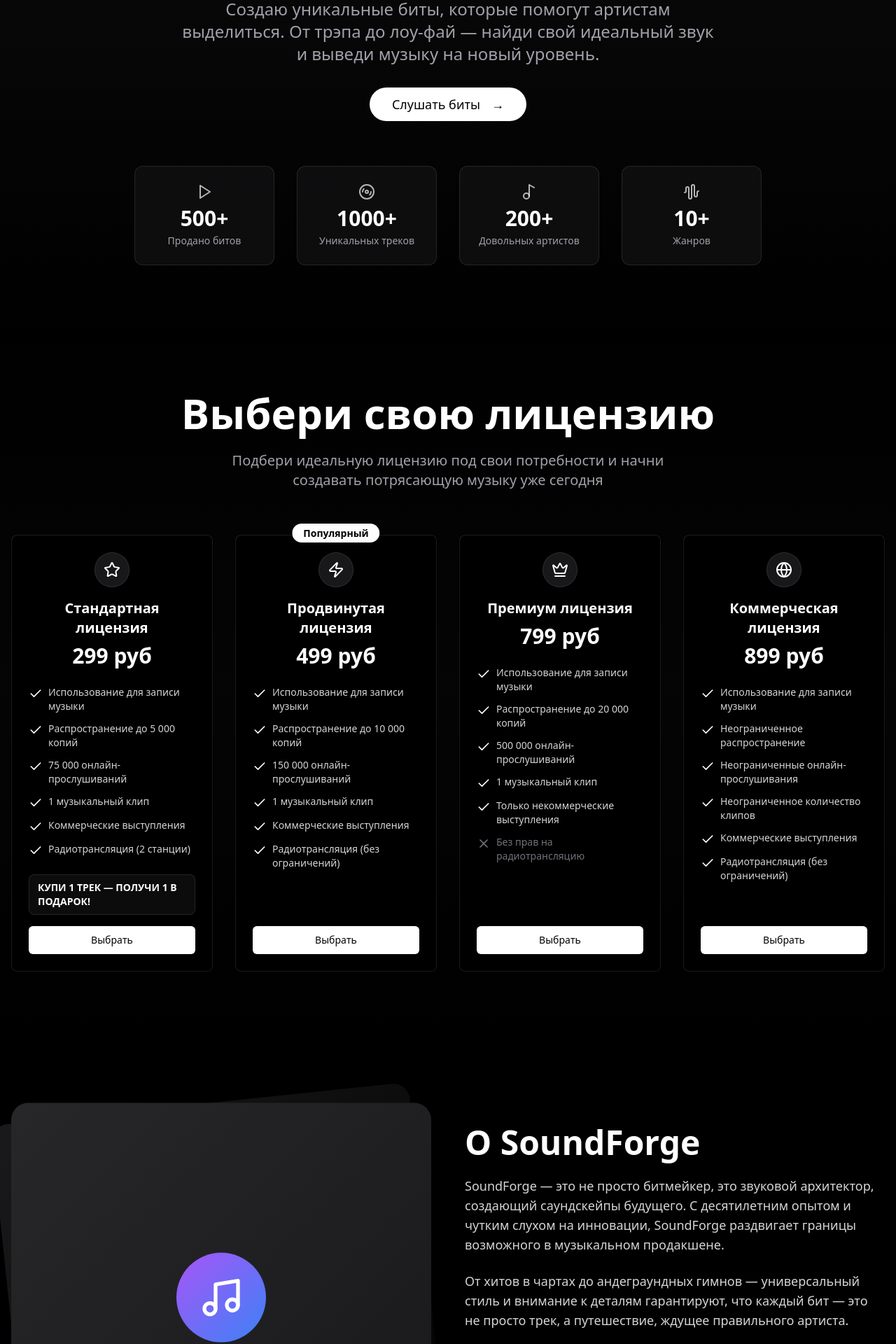
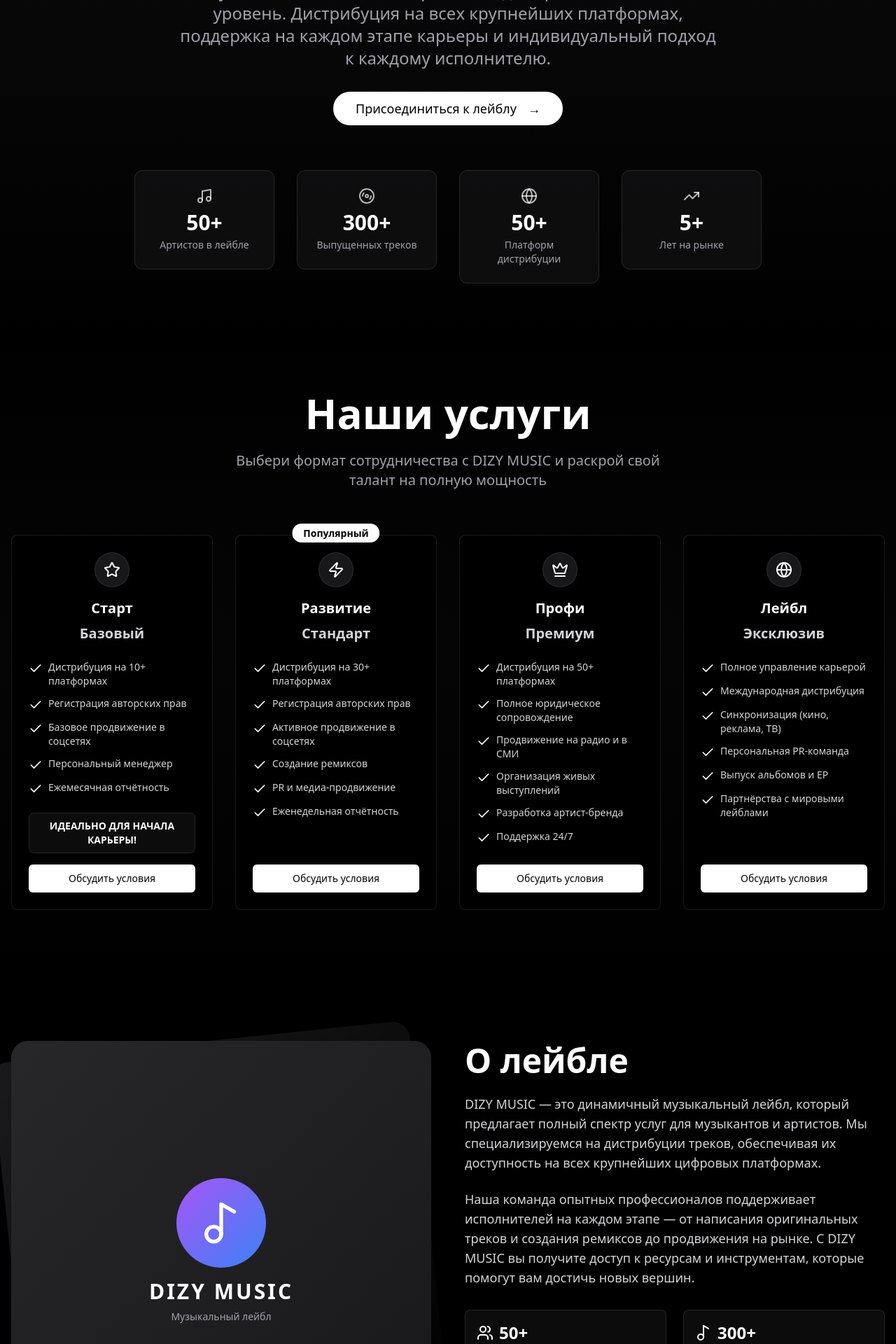
Before and after one commit to pr-poehali-dev/nordic-design-system, a React (Vite) app: page / in a window 1280 px wide. Shown: the part 320-2240 px from the top of the page at 70% size. Built offline with nearby package versions, Linux system fonts and the light colour scheme.

Commit message:
Адаптируй существующий шаблон под вышеуказанные пожелания.

```diff
--- a/index.html
+++ b/index.html
@@ -23,7 +23,9 @@
     <script src="https://cdn.poehali.dev/intertnal/js/telemetry-min.js"></script>
     <!-- IMPORTANT: DO NOT REMOVE THIS SCRIPT TAG OR THIS COMMENT! -->
 
-</head>
+    <meta name="pp-name" value="nordic-design-system">
+      <script src="https://cdn.poehali.dev/intertnal/js/inspector-min.js"></script>
+  </head>
 
 <body>
 <div id="root"></div>
--- a/src/components/landing/AboutSection.tsx
+++ b/src/components/landing/AboutSection.tsx
@@ -1,11 +1,11 @@
 import { useRef, useEffect, useState } from "react";
-import { Headphones, Music, Mic2, Award } from "lucide-react";
+import Icon from "@/components/ui/icon";
 
 const achievements = [
-  { icon: <Headphones className="w-6 h-6" />, label: "Лет опыта", value: "10+" },
-  { icon: <Music className="w-6 h-6" />, label: "Созданных треков", value: "500+" },
-  { icon: <Mic2 className="w-6 h-6" />, label: "Коллабораций с артистами", value: "100+" },
-  { icon: <Award className="w-6 h-6" />, label: "Наград", value: "15+" },
+  { icon: "Users", label: "Артистов в команде", value: "50+" },
+  { icon: "Music2", label: "Выпущенных треков", value: "300+" },
+  { icon: "Globe", label: "Платформ дистрибуции", value: "50+" },
+  { icon: "Award", label: "Лет на рынке", value: "5+" },
 ];
 
 const AboutSection = () => {
@@ -57,23 +57,20 @@ const AboutSection = () => {
             <div className="w-full aspect-square bg-gradient-to-br from-zinc-800 to-zinc-900 rounded-3xl relative z-10 flex items-center justify-center">
               <div className="text-center p-8">
                 <div className="w-32 h-32 mx-auto mb-4 rounded-full bg-gradient-to-br from-purple-500 to-blue-500 flex items-center justify-center">
-                  <Music className="w-16 h-16 text-white" />
+                  <Icon name="Music2" size={64} className="text-white" />
                 </div>
-                <p className="text-zinc-400 text-lg">Фото продюсера</p>
+                <p className="text-white text-3xl font-bold tracking-widest">DIZY MUSIC</p>
+                <p className="text-zinc-400 text-sm mt-2">Музыкальный лейбл</p>
               </div>
             </div>
           </div>
           <div>
-            <h2 className="text-4xl md:text-5xl font-bold mb-6 text-white">О SoundForge</h2>
+            <h2 className="text-4xl md:text-5xl font-bold mb-6 text-white">О лейбле</h2>
             <p className="text-lg mb-6 text-zinc-300">
-              SoundForge — это не просто битмейкер, это звуковой архитектор, создающий саундскейпы
-              будущего. С десятилетним опытом и чутким слухом на инновации, SoundForge раздвигает
-              границы возможного в музыкальном продакшене.
+              DIZY MUSIC — это динамичный музыкальный лейбл, который предлагает полный спектр услуг для музыкантов и артистов. Мы специализируемся на дистрибуции треков, обеспечивая их доступность на всех крупнейших цифровых платформах.
             </p>
             <p className="text-lg mb-8 text-zinc-300">
-              От хитов в чартах до андеграундных гимнов — универсальный стиль и внимание к деталям
-              гарантируют, что каждый бит — это не просто трек, а путешествие, ждущее правильного
-              артиста.
+              Наша команда опытных профессионалов поддерживает исполнителей на каждом этапе — от написания оригинальных треков и создания ремиксов до продвижения на рынке. С DIZY MUSIC вы получите доступ к ресурсам и инструментам, которые помогут вам достичь новых вершин.
             </p>
             <div className="grid grid-cols-2 gap-6">
               {achievements.map((achievement, index) => (
@@ -85,7 +82,9 @@ const AboutSection = () => {
                   style={{ transitionDelay: `${index * 100}ms` }}
                 >
                   <div className="flex items-center mb-2">
-                    <div className="mr-2 text-white">{achievement.icon}</div>
+                    <div className="mr-2 text-white">
+                      <Icon name={achievement.icon} size={24} />
+                    </div>
                     <div className="text-2xl font-bold text-white">{achievement.value}</div>
                   </div>
                   <div className="text-sm text-zinc-400">{achievement.label}</div>
--- a/src/components/landing/ContactSection.tsx
+++ b/src/components/landing/ContactSection.tsx
@@ -64,7 +64,7 @@ const ContactSection = () => {
           isVisible ? "opacity-100 translate-y-0" : "opacity-0 translate-y-5"
         }`}
       >
-        <h2 className="text-5xl font-bold mb-10 text-center text-zinc-200">Связаться со мной</h2>
+        <h2 className="text-5xl font-bold mb-10 text-center text-zinc-200">Присоединиться к DIZY MUSIC</h2>
         <div
           className={`max-w-md mx-auto bg-black/50 backdrop-blur-lg rounded-lg p-8 shadow-2xl border border-white/10 transition-all duration-500 delay-200 ${
             isVisible ? "opacity-100 translate-y-0" : "opacity-0 translate-y-5"
@@ -96,7 +96,7 @@ const ContactSection = () => {
             <div className="mb-4">
               <Textarea
                 name="message"
-                placeholder="Ваше сообщение"
+                placeholder="Расскажите о себе и своей музыке"
                 value={formData.message}
                 onChange={handleChange}
                 required
--- a/src/components/landing/Footer.tsx
+++ b/src/components/landing/Footer.tsx
@@ -6,7 +6,7 @@ const Footer = () => {
       <div className="container mx-auto px-4">
         <div className="flex flex-col md:flex-row justify-between items-center">
           <p className="text-zinc-400 mb-4 md:mb-0">
-            &copy; {new Date().getFullYear()} SoundForge. Все права защищены.
+            &copy; {new Date().getFullYear()} DIZY MUSIC. Все права защищены.
           </p>
           <div className="flex space-x-4">
             <a
--- a/src/components/landing/Header.tsx
+++ b/src/components/landing/Header.tsx
@@ -30,7 +30,7 @@ const Header = () => {
     >
       <div className="container mx-auto px-4 py-4 flex justify-between items-center">
         <a href="/" className="text-3xl font-bold tracking-tighter text-white">
-          SoundForge
+          DIZY MUSIC
         </a>
         <div className="md:hidden">
           <Button
@@ -53,7 +53,7 @@ const Header = () => {
                 onClick={() => scrollToSection("licenses")}
                 className="text-white hover:text-purple-400 transition-colors"
               >
-                Лицензии
+                Услуги
               </button>
             </li>
             <li>
@@ -61,7 +61,7 @@ const Header = () => {
                 onClick={() => scrollToSection("about")}
                 className="text-white hover:text-purple-400 transition-colors"
               >
-                Обо мне
+                О лейбле
               </button>
             </li>
             <li>
@@ -79,8 +79,8 @@ const Header = () => {
           className="hidden md:block border-white/20 text-white hover:bg-white/10"
           asChild
         >
-          <a href="#" target="_blank" rel="noopener noreferrer">
-            BeatStars
+          <a href="#contact" onClick={(e) => { e.preventDefault(); document.getElementById('contact')?.scrollIntoView({ behavior: 'smooth' }); }}>
+            Сотрудничество
           </a>
         </Button>
       </div>
--- a/src/components/landing/HeroSection.tsx
+++ b/src/components/landing/HeroSection.tsx
@@ -1,6 +1,6 @@
 import { useEffect, useRef, useState } from "react";
 import { Button } from "@/components/ui/button";
-import { Play, Disc3, Music2, AudioWaveform } from "lucide-react";
+import Icon from "@/components/ui/icon";
 
 const HeroSection = () => {
   const containerRef = useRef<HTMLDivElement>(null);
@@ -22,10 +22,10 @@ const HeroSection = () => {
   }, []);
 
   const stats = [
-    { icon: <Play className="w-6 h-6" />, label: "Продано битов", value: "500+" },
-    { icon: <Disc3 className="w-6 h-6" />, label: "Уникальных треков", value: "1000+" },
-    { icon: <Music2 className="w-6 h-6" />, label: "Довольных артистов", value: "200+" },
-    { icon: <AudioWaveform className="w-6 h-6" />, label: "Жанров", value: "10+" },
+    { icon: "Music", label: "Артистов в лейбле", value: "50+" },
+    { icon: "Disc3", label: "Выпущенных треков", value: "300+" },
+    { icon: "Globe", label: "Платформ дистрибуции", value: "50+" },
+    { icon: "TrendingUp", label: "Лет на рынке", value: "5+" },
   ];
 
   return (
@@ -42,12 +42,11 @@ const HeroSection = () => {
           <div className="text-center mb-16 animate-fade-in">
             <h1 className="text-6xl md:text-8xl font-bold mb-6 tracking-tight relative">
               <span className="bg-clip-text text-transparent bg-gradient-to-r from-white to-zinc-500">
-                Подними свой звук
+                DIZY MUSIC
               </span>
             </h1>
             <p className="text-xl md:text-2xl mb-8 text-zinc-400 max-w-3xl mx-auto">
-              Создаю уникальные биты, которые помогут артистам выделиться. От трэпа до лоу-фай — найди
-              свой идеальный звук и выведи музыку на новый уровень.
+              Музыкальный лейбл, который выводит артистов на новый уровень. Дистрибуция на всех крупнейших платформах, поддержка на каждом этапе карьеры и индивидуальный подход к каждому исполнителю.
             </p>
             <div className="relative inline-block">
               <Button
@@ -55,10 +54,9 @@ const HeroSection = () => {
                 className="bg-white text-black hover:bg-zinc-200 text-lg px-8 py-6 rounded-full transition-all duration-300 hover:scale-105"
                 onMouseEnter={() => setIsHovered(true)}
                 onMouseLeave={() => setIsHovered(false)}
-                asChild
+                onClick={() => document.getElementById('contact')?.scrollIntoView({ behavior: 'smooth' })}
               >
-                <a href="#" target="_blank" rel="noopener noreferrer">
-                  <span className="relative z-10">Слушать биты</span>
+                <span className="relative z-10">Присоединиться к лейблу</span>
                 <span
                   className={`ml-2 relative z-10 transition-transform duration-200 ${
                     isHovered ? "translate-x-1" : ""
@@ -66,7 +64,6 @@ const HeroSection = () => {
                 >
                   &rarr;
                 </span>
-                </a>
               </Button>
             </div>
           </div>
@@ -79,7 +76,9 @@ const HeroSection = () => {
                 style={{ animationDelay: `${0.2 + index * 0.1}s` }}
               >
                 <div className="bg-zinc-900/50 rounded-xl p-6 backdrop-blur-lg border border-white/10 transition-all duration-300 hover:scale-105 hover:border-white/20">
-                  <div className="mb-2 text-white/70 flex justify-center">{stat.icon}</div>
+                  <div className="mb-2 text-white/70 flex justify-center">
+                    <Icon name={stat.icon} size={24} />
+                  </div>
                   <div className="text-3xl font-bold mb-1 text-white">{stat.value}</div>
                   <div className="text-sm text-zinc-400">{stat.label}</div>
                 </div>
--- a/src/components/landing/LicenseSection.tsx
+++ b/src/components/landing/LicenseSection.tsx
@@ -1,71 +1,69 @@
 import { useState, useRef, useEffect } from "react";
-import { Check, X, Crown, Zap, Star, Globe } from "lucide-react";
+import { Check, Crown, Zap, Star, Globe } from "lucide-react";
 import { Button } from "@/components/ui/button";
 import { Card, CardContent } from "@/components/ui/card";
 
-interface LicenseOption {
+interface ServiceOption {
   name: string;
   price: string;
   icon: React.ReactNode;
   features: string[];
-  notIncluded?: string[];
-  bulkDeal?: string;
   popular?: boolean;
+  badge?: string;
 }
 
-const licenseOptions: LicenseOption[] = [
+const serviceOptions: ServiceOption[] = [
   {
-    name: "Стандартная лицензия",
-    price: "299 руб",
+    name: "Старт",
+    price: "Базовый",
     icon: <Star className="w-6 h-6" />,
     features: [
-      "Использование для записи музыки",
-      "Распространение до 5 000 копий",
-      "75 000 онлайн-прослушиваний",
-      "1 музыкальный клип",
-      "Коммерческие выступления",
-      "Радиотрансляция (2 станции)",
+      "Дистрибуция на 10+ платформах",
+      "Регистрация авторских прав",
+      "Базовое продвижение в соцсетях",
+      "Персональный менеджер",
+      "Ежемесячная отчётность",
     ],
-    bulkDeal: "КУПИ 1 ТРЕК — ПОЛУЧИ 1 В ПОДАРОК!",
+    badge: "ИДЕАЛЬНО ДЛЯ НАЧАЛА КАРЬЕРЫ!",
   },
   {
-    name: "Продвинутая лицензия",
-    price: "499 руб",
+    name: "Развитие",
+    price: "Стандарт",
     icon: <Zap className="w-6 h-6" />,
     features: [
-      "Использование для записи музыки",
-      "Распространение до 10 000 копий",
-      "150 000 онлайн-прослушиваний",
-      "1 музыкальный клип",
-      "Коммерческие выступления",
-      "Радиотрансляция (без ограничений)",
+      "Дистрибуция на 30+ платформах",
+      "Регистрация авторских прав",
+      "Активное продвижение в соцсетях",
+      "Создание ремиксов",
+      "PR и медиа-продвижение",
+      "Еженедельная отчётность",
     ],
     popular: true,
   },
   {
-    name: "Премиум лицензия",
-    price: "799 руб",
+    name: "Профи",
+    price: "Премиум",
     icon: <Crown className="w-6 h-6" />,
     features: [
-      "Использование для записи музыки",
-      "Распространение до 20 000 копий",
-      "500 000 онлайн-прослушиваний",
-      "1 музыкальный клип",
-      "Только некоммерческие выступления",
+      "Дистрибуция на 50+ платформах",
+      "Полное юридическое сопровождение",
+      "Продвижение на радио и в СМИ",
+      "Организация живых выступлений",
+      "Разработка артист-бренда",
+      "Поддержка 24/7",
     ],
-    notIncluded: ["Без прав на радиотрансляцию"],
   },
   {
-    name: "Коммерческая лицензия",
-    price: "899 руб",
+    name: "Лейбл",
+    price: "Эксклюзив",
     icon: <Globe className="w-6 h-6" />,
     features: [
-      "Использование для записи музыки",
-      "Неограниченное распространение",
-      "Неограниченные онлайн-прослушивания",
-      "Неограниченное количество клипов",
-      "Коммерческие выступления",
-      "Радиотрансляция (без ограничений)",
+      "Полное управление карьерой",
+      "Международная дистрибуция",
+      "Синхронизация (кино, реклама, ТВ)",
+      "Персональная PR-команда",
+      "Выпуск альбомов и EP",
+      "Партнёрства с мировыми лейблами",
     ],
   },
 ];
@@ -102,15 +100,14 @@ const LicenseSection = () => {
             isVisible ? "opacity-100 translate-y-0" : "opacity-0 translate-y-5"
           }`}
         >
-          <h2 className="text-5xl md:text-6xl font-bold mb-6 text-white">Выбери свою лицензию</h2>
+          <h2 className="text-5xl md:text-6xl font-bold mb-6 text-white">Наши услуги</h2>
           <p className="text-xl text-zinc-400 max-w-2xl mx-auto">
-            Подбери идеальную лицензию под свои потребности и начни создавать потрясающую музыку уже
-            сегодня
+            Выбери формат сотрудничества с DIZY MUSIC и раскрой свой талант на полную мощность
           </p>
         </div>
 
         <div className="grid grid-cols-1 md:grid-cols-2 lg:grid-cols-4 gap-8">
-          {licenseOptions.map((option, index) => (
+          {serviceOptions.map((option, index) => (
             <div
               key={option.name}
               className={`transition-all duration-500 ${
@@ -143,7 +140,7 @@ const LicenseSection = () => {
                       {option.icon}
                     </div>
                     <h3 className="text-xl font-bold mb-2 text-white">{option.name}</h3>
-                    <div className="text-3xl font-bold text-white">{option.price}</div>
+                    <div className="text-xl font-semibold text-zinc-300">{option.price}</div>
                   </div>
 
                   <div className="flex-grow">
@@ -154,30 +151,22 @@ const LicenseSection = () => {
                           <span className="text-sm text-zinc-300">{feature}</span>
                         </li>
                       ))}
-                      {option.notIncluded?.map((feature, i) => (
-                        <li key={i} className="flex items-start text-zinc-500">
-                          <X className="h-5 w-5 text-zinc-500 mr-2 shrink-0 mt-0.5" />
-                          <span className="text-sm">{feature}</span>
-                        </li>
-                      ))}
                     </ul>
                   </div>
 
-                  {option.bulkDeal && (
+                  {option.badge && (
                     <div className="mb-4">
-                      <p className="text-sm font-semibold text-white bg-white/5 py-2 px-3 rounded-lg border border-white/10 animate-pulse">
-                        {option.bulkDeal}
+                      <p className="text-sm font-semibold text-white bg-white/5 py-2 px-3 rounded-lg border border-white/10 animate-pulse text-center">
+                        {option.badge}
                       </p>
                     </div>
                   )}
 
                   <Button
                     className="w-full bg-white text-black hover:bg-zinc-200 transition-colors"
-                    asChild
+                    onClick={() => document.getElementById('contact')?.scrollIntoView({ behavior: 'smooth' })}
                   >
-                    <a href="#" target="_blank" rel="noopener noreferrer">
-                      Выбрать
-                    </a>
+                    Обсудить условия
                   </Button>
                 </CardContent>
               </Card>
```
Also changed, not shown: 1 other file (tests, documents, lock files or other folders). Lines whose indentation alone changed are shown as unchanged.
